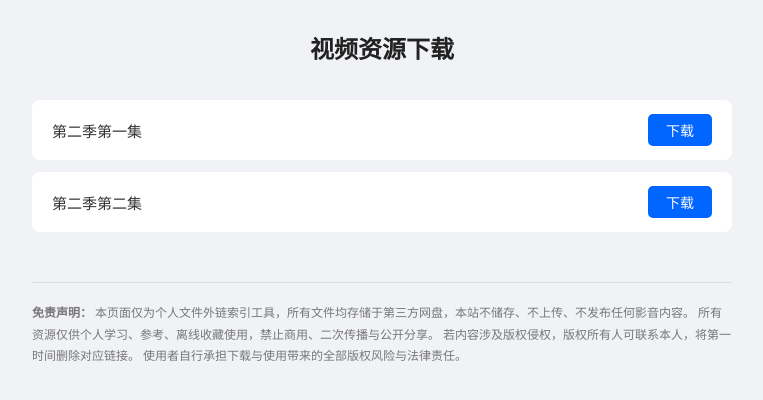
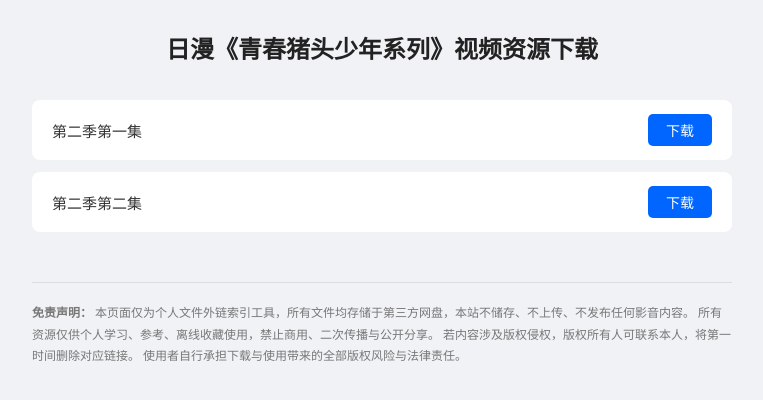
Before and after one commit to lugui906/mayi, a plain HTML site: page index.html in a window 1280 px wide. Shown: the whole page, without its empty margins (258-1021 px from the left). Drawn offline with Linux system fonts and the light colour scheme.

Commit message:
Update index.html

```diff
--- a/index.html
+++ b/index.html
@@ -40,7 +40,7 @@
 </head>
 <body>
     <div class="box">
-        <h2>视频资源下载</h2>
+        <h2>日漫《青春猪头少年系列》视频资源下载</h2>
 
         <!-- 【在这里添加视频，复制下面整块即可】 -->
         <div class="list-item">
```
